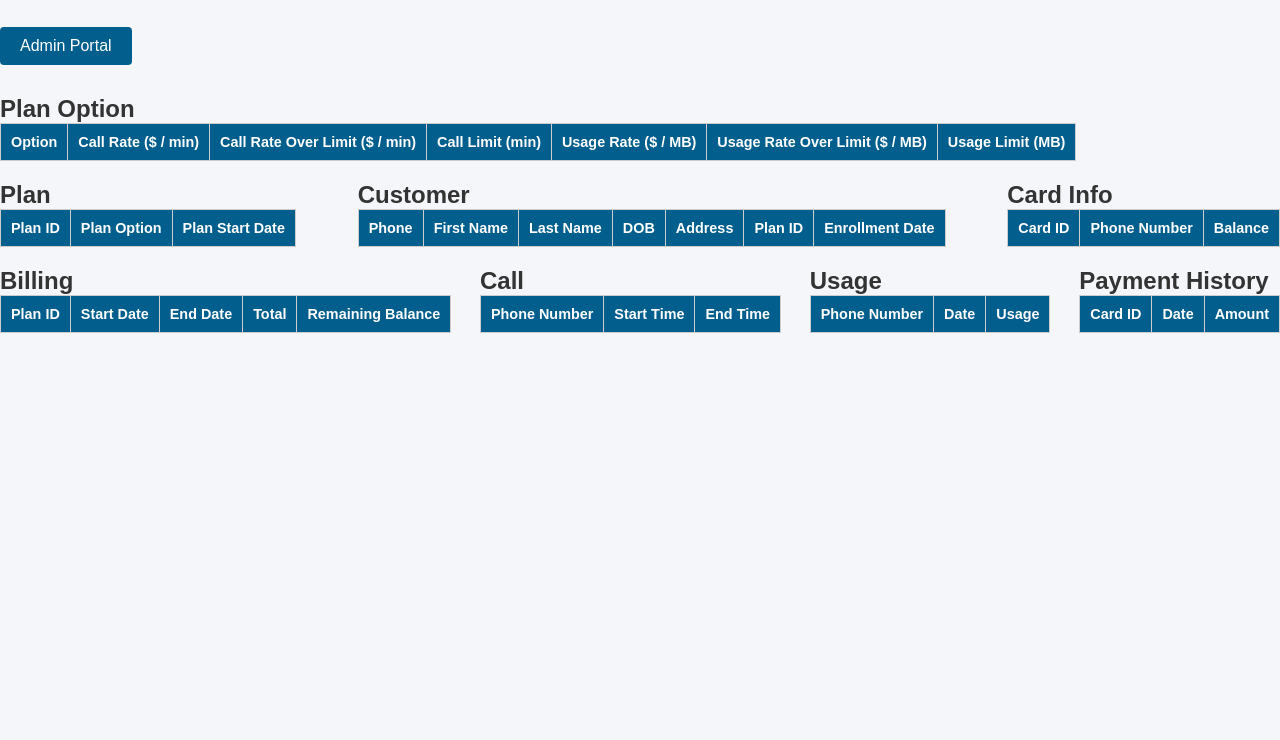
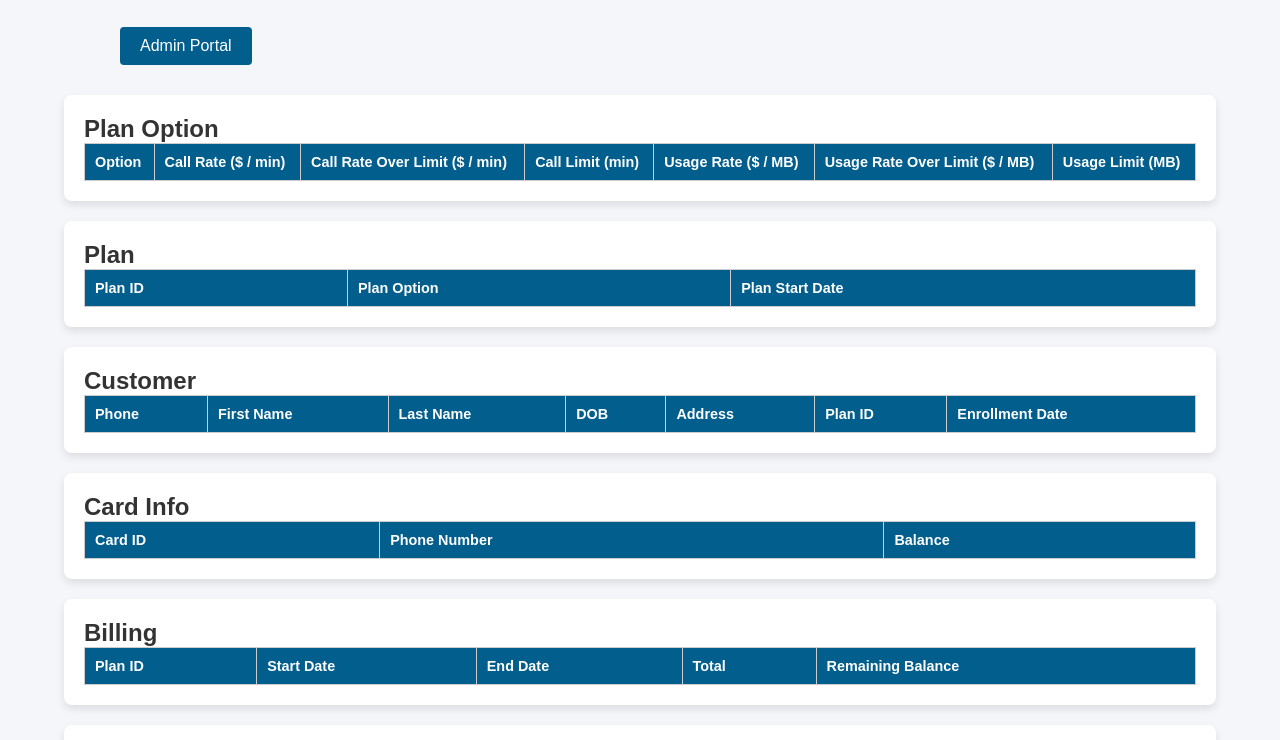
Before and after one commit to Imanoodle13/COSC3380-HW4_public, a website: page public/tableView.html in a window 1280 px wide. Shown: the part 60-800 px from the top of the page. Drawn offline with nearby package versions, Linux system fonts and the light colour scheme; no server answers.

Commit message:
fix: tableView styling

```diff
--- a/public/styles.css
+++ b/public/styles.css
@@ -17,6 +17,23 @@ h1 {
     color: #025e8d;
     font-size: 2em;
     font-weight: bold;
+}
+
+.container-tableView {
+    width: 90%;
+    margin: auto;
+    display: grid;
+    grid-template-columns: repeat(auto-fit, minmax(600px, 1fr)); /* Each block is at least 600px wide */
+    gap: 20px;
+    grid-auto-flow: row; /* Normal flow without dense packing */
+}
+
+/* Maintain table styling */
+.table-section-tableView {
+    background-color: #ffffff;
+    border-radius: 8px;
+    padding: 20px;
+    box-shadow: 0 4px 8px rgba(0, 0, 0, 0.1);
 }
 
 .container {
--- a/public/tableView.html
+++ b/public/tableView.html
@@ -10,13 +10,15 @@
     Cell Phone Company Database
   </h1>
 
-  <div class="button-container" style="margin-bottom: 30px">
+  <div class="button-container" style="margin-left: 120px; margin-bottom: 30px">
       <button onclick="window.location.href='admin.html'">Admin Portal</button>
   </div>
 
-  <div class="table-list">
+  <div class="table-list" style="margin-bottom: 80px">
+    <div class="container-tableView">
       <!-- PLAN_OPTION -->
-      <div>
+      <div class="table-section-tableView">
+
           <h2>Plan Option</h2>
           <table>
               <thead>
@@ -35,7 +37,8 @@
       </div>
 
       <!-- PLAN -->
-      <div>
+      <div class="table-section-tableView">
+
           <h2>Plan</h2>
           <table>
               <thead>
@@ -50,7 +53,8 @@
       </div>
 
       <!-- CUSTOMER -->
-      <div>
+      <div class="table-section-tableView">
+
           <h2>Customer</h2>
           <table>
               <thead>
@@ -69,7 +73,8 @@
       </div>
 
       <!-- CARD_INFO -->
-      <div>
+      <div class="table-section-tableView">
+
           <h2>Card Info</h2>
           <table>
               <thead>
@@ -84,7 +89,8 @@
       </div>
 
       <!-- BILLING -->
-      <div>
+      <div class="table-section-tableView">
+
           <h2>Billing</h2>
           <table>
               <thead>
@@ -101,7 +107,8 @@
       </div>
 
       <!-- CALL -->
-      <div>
+      <div class="table-section-tableView">
+
           <h2>Call</h2>
           <table>
               <thead>
@@ -116,7 +123,8 @@
       </div>
 
       <!-- USAGE -->
-      <div>
+      <div class="table-section-tableView">
+
           <h2>Usage</h2>
           <table>
               <thead>
@@ -131,7 +139,8 @@
       </div>
 
       <!-- PAYMENT HISTORY -->
-      <div>
+      <div class="table-section-tableView">
+
           <h2>Payment History</h2>
           <table>
               <thead>
@@ -144,6 +153,8 @@
               <tbody id="paymentHistoryTable"></tbody>
           </table>
       </div>
+
+    </div>
 
     </div>
 
```
